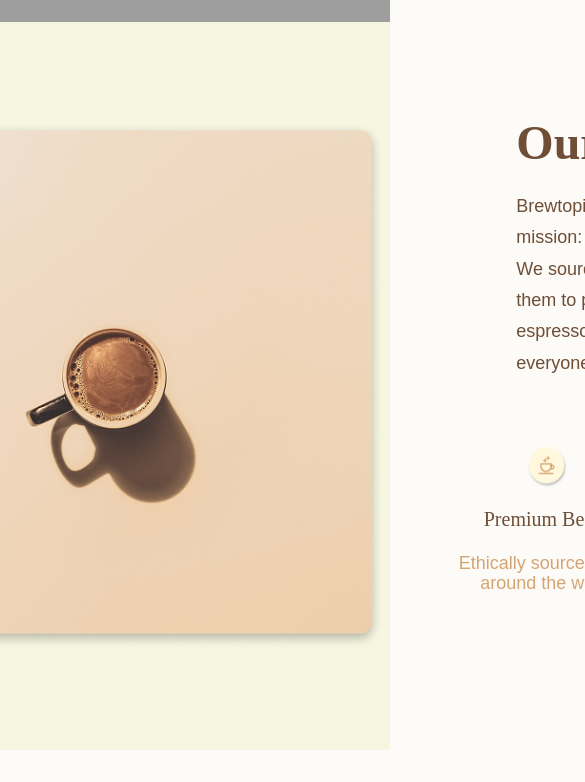
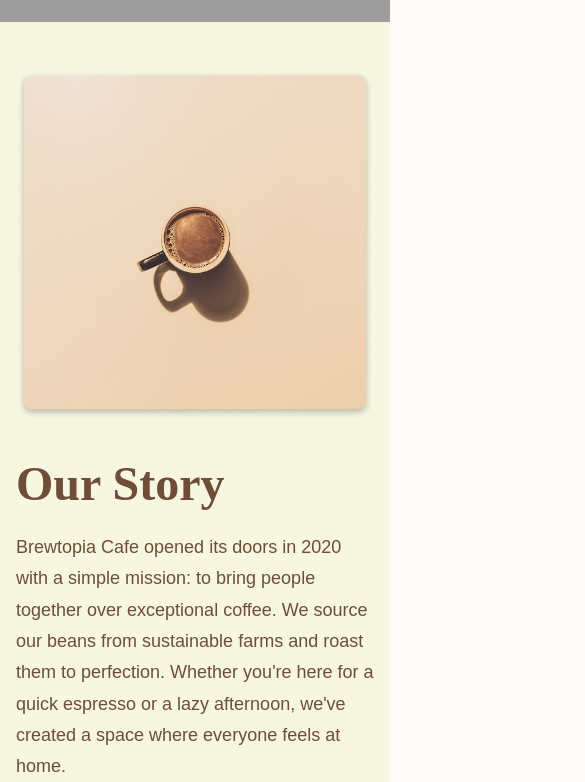
Before and after one commit to RasulAhmadov/CoffeShop, a React (Vite) app in the folder Coffe-shop/: page / in a window 390 px wide. Shown: the part 786-1568 px from the top of the page, 585 px wide, since content can reach past the window. Before the commit the page ends 1536 px from the top, so only its background shows below. Built offline with nearby package versions, Linux system fonts and the light colour scheme; grey boxes are pictures that could not be loaded.

Commit message:
our-story responsiveness added

```diff
--- a/Coffe-shop/src/pages/Main/components/ourStory.tsx
+++ b/Coffe-shop/src/pages/Main/components/ourStory.tsx
@@ -1,4 +1,4 @@
-// Şəkillərin yolları (Main-lə eyni qovluqdadırsa, import yollarını dəqiqləşdirərsən)
+import React from 'react';
 import storyimg from '../../../assets/img/story.png';
 import icon1 from '../../../assets/img/cofe_icon.png';
 import icon2 from '../../../assets/img/khorosan_icon.png';
@@ -6,55 +6,28 @@ import icon3 from '../../../assets/img/address_icon.png';
 
 export const OurStory = () => {
   return (
-
-
     <section
-    className="w-full flex justify-center items-center opacity-100"
+      className="w-full flex justify-center items-center opacity-100 h-auto lg:h-[728px] py-12 lg:py-0"
       style={{
-      height: '728px',
         backgroundColor: '#F5F5DCCC'
       }}
     >
-
       <div
-      className="flex justify-between items-center opacity-100 mx-auto"
-      style={{
-        width: '1278px',
-        height: '558px',
-        padding: '12px 16px',
-        gap: '72px'
-      }}
+        className="flex flex-col lg:flex-row justify-between items-center opacity-100 mx-auto w-full max-w-[1278px] h-auto lg:h-[558px] padding-[12px_16px] px-4 md:px-6 gap-10 lg:gap-[72px]"
       >
-
         <img
           src={storyimg}
-        className="object-cover opacity-100"
+          className="object-cover opacity-100 w-full max-w-[542px] h-[350px] sm:h-[450px] lg:h-[528px]"
           style={{
-          width: '542px',
-          height: '528px',
             borderRadius: '12px'
           }}
         />
 
-
         <div
-        className="flex flex-col opacity-100"
-        style={{
-          width: '632px',
-          height: '534px',
-          justifyContent: 'space-between'
-        }}
+          className="flex flex-col opacity-100 w-full max-w-[632px] h-auto lg:h-[534px] justify-between gap-10 lg:gap-0"
         >
-
           <div
-          className="flex flex-col opacity-100 text-left"
-          style={{
-            width: '631px',
-            height: '358px',
-            paddingLeft: '60px',
-            paddingRight: '95px',
-            gap: '24px'
-          }}
+            className="flex flex-col opacity-100 text-left w-full max-w-[631px] h-auto pl-0 pr-0 lg:pl-[60px] lg:pr-[95px] gap-6"
           >
             <h1
               style={{
@@ -80,18 +53,11 @@ export const OurStory = () => {
             </p>
           </div>
 
-
           <div
-          className="flex items-center opacity-100"
-          style={{
-            width: '594px',
-            height: '206px',
-            gap: '24px'
-          }}
+            className="flex flex-col sm:flex-row items-center opacity-100 w-full max-w-[594px] h-auto gap-8 sm:gap-6 lg:gap-[24px]"
           >
-
-          <div className="flex flex-col items-center text-center opacity-100" style={{ width: '182.14px', height: '206px', gap: '16px' }}>
-            <img src={icon1}  className="w-10 h-10 object-contain" />
+            <div className="flex flex-col items-center text-center opacity-100 w-full sm:w-[182.14px] h-auto sm:h-[206px] gap-[16px]">
+              <img src={icon1} className="w-10 h-10 object-contain" />
               <h3 style={{ fontFamily: "'Playfair Display', serif", fontWeight: 500, fontSize: '20px', lineHeight: '168%', color: '#6F4E37' }}>
                 Premium Beans
               </h3>
@@ -100,9 +66,8 @@ export const OurStory = () => {
               </p>
             </div>
 
-
-          <div className="flex flex-col items-center text-center opacity-100" style={{ width: '182.14px', height: '206px', gap: '16px' }}>
-            <img src={icon2}  className="w-10 h-10 object-contain" />
+            <div className="flex flex-col items-center text-center opacity-100 w-full sm:w-[182.14px] h-auto sm:h-[206px] gap-[16px]">
+              <img src={icon2} className="w-10 h-10 object-contain" />
               <h3 style={{ fontFamily: "'Playfair Display', serif", fontWeight: 500, fontSize: '20px', lineHeight: '168%', color: '#6F4E37' }}>
                 Fresh Daily
               </h3>
@@ -111,9 +76,8 @@ export const OurStory = () => {
               </p>
             </div>
 
-
-          <div className="flex flex-col items-center text-center opacity-100" style={{ width: '182.14px', height: '206px', gap: '16px' }}>
-            <img src={icon3}  className="w-10 h-10 object-contain" />
+            <div className="flex flex-col items-center text-center opacity-100 w-full sm:w-[182.14px] h-auto sm:h-[206px] gap-[16px]">
+              <img src={icon3} className="w-10 h-10 object-contain" />
               <h3 style={{ fontFamily: "'Playfair Display', serif", fontWeight: 500, fontSize: '20px', lineHeight: '168%', color: '#6F4E37' }}>
                 Cozy Atmosphere
               </h3>
@@ -126,5 +90,4 @@ export const OurStory = () => {
       </div>
     </section>
   );
-
 };
```
Lines whose indentation alone changed are shown as unchanged.
